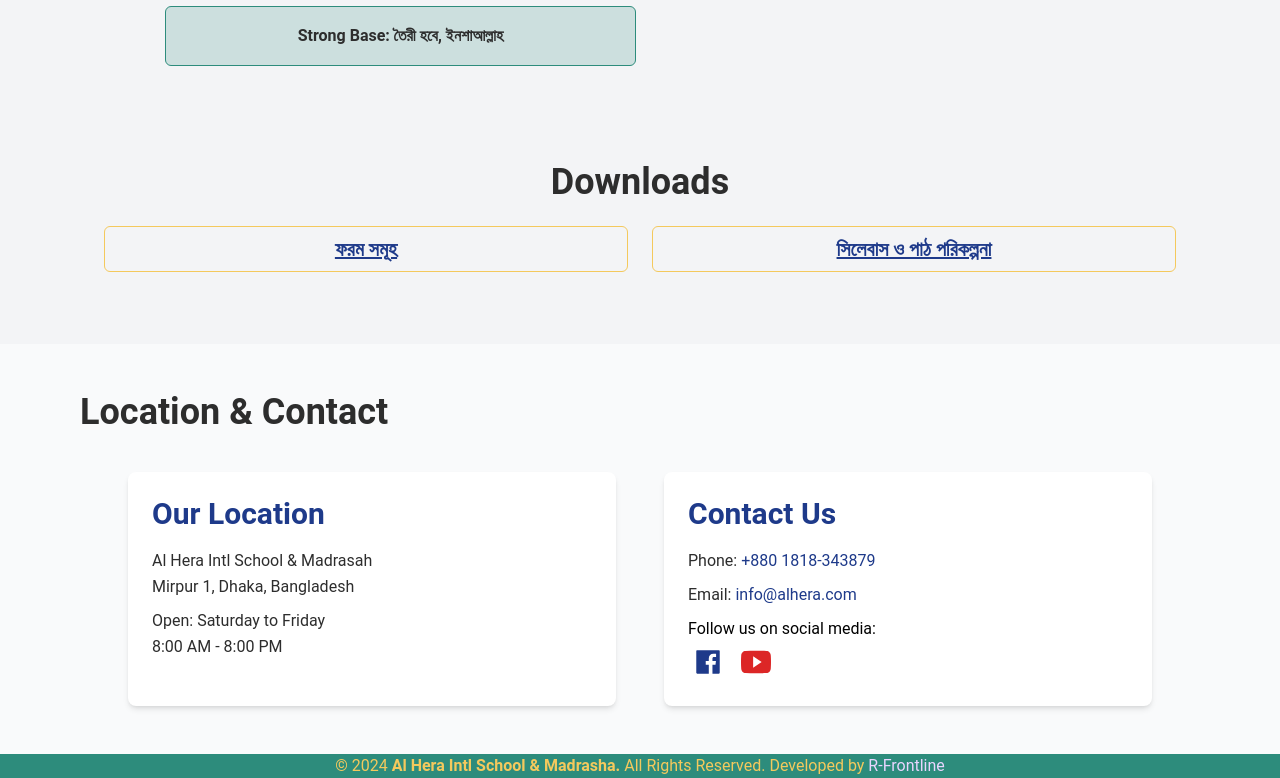
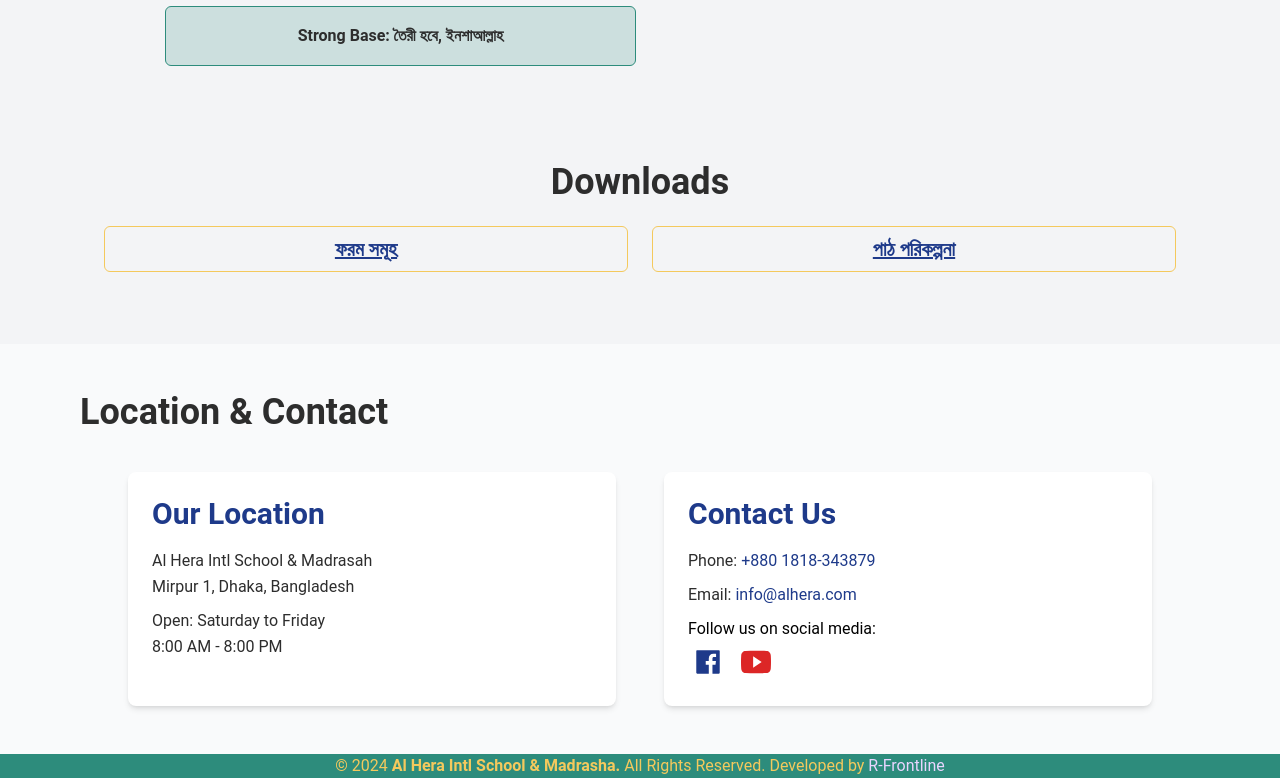
Before and after one commit to pally0091/al-hera-islami-school, a React (Vite) app: page / in a window 1280 px wide. Shown: the part 2661-3439 px from the top of the page. Built offline with nearby package versions, Linux system fonts and the light colour scheme.

Commit message:
change text

```diff
--- a/src/components/Downloads.jsx
+++ b/src/components/Downloads.jsx
@@ -8,7 +8,7 @@ const Downloads = () => {
         </div>
         <div className="w-full md:w-1/2 border border-secondary p-2 rounded-md">
           <h5 className="text-primary font-semibold underline">
-            সিলেবাস ও পাঠ পরিকল্পনা
+            পাঠ পরিকল্পনা
           </h5>
         </div>
       </div>
```
